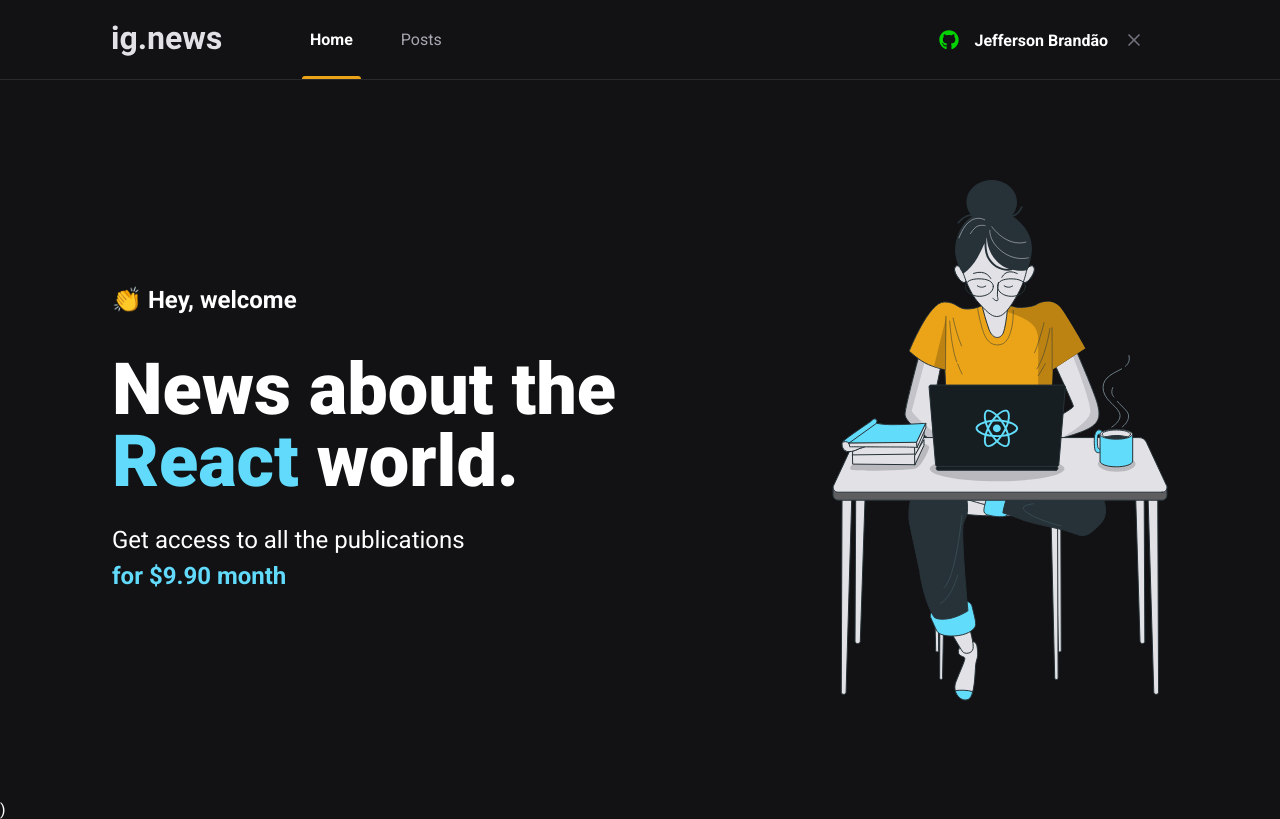
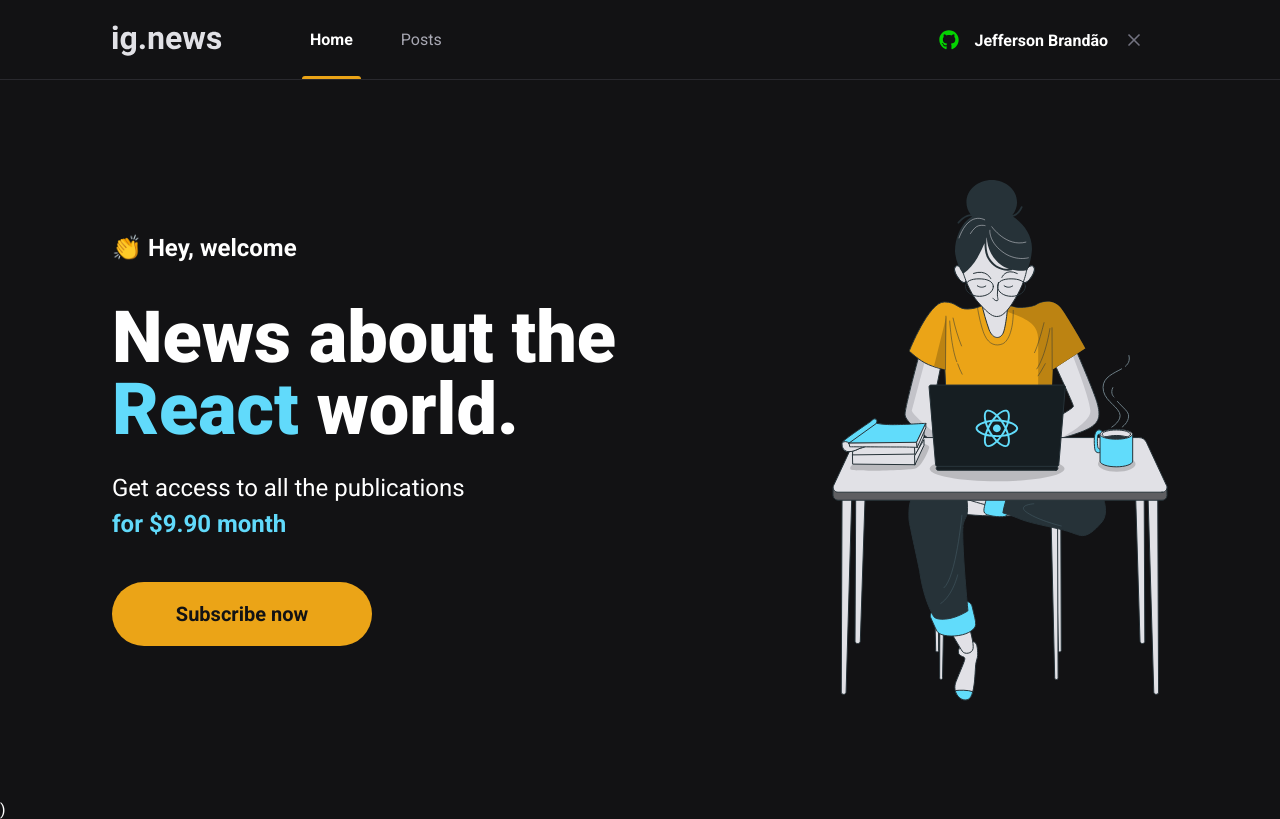
Before and after one commit to jeffersonbraster/blog-news, a Next.js app: page / in a window 1280 px wide. Built offline with nearby package versions, Linux system fonts and the light colour scheme.

Commit message:
criando o button subscribe

```diff
--- /dev/null
+++ b/src/components/SubcribeButton/index.tsx
@@ -0,0 +1,9 @@
+import styles from "./styles.module.scss";
+
+export function SubscribeButton() {
+  return (
+    <button type="button" className={styles.subscribe}>
+      Subscribe now
+    </button>
+  );
+}
--- /dev/null
+++ b/src/components/SubcribeButton/styles.module.scss
@@ -0,0 +1,21 @@
+.subscribe {
+  height: 4rem;
+  width: 260px;
+  border: 0;
+  border-radius: 2rem;
+
+  background: var(--yellow-500);
+  color: var(--gray-900);
+  font-size: 1.25rem;
+  font-weight: bold;
+
+  display: flex;
+  align-items: center;
+  justify-content: center;
+
+  transition: filter 0.2s;
+
+  &:hover {
+    filter: brightness(0.8);
+  }
+}
--- a/src/pages/home.module.scss
+++ b/src/pages/home.module.scss
@@ -38,4 +38,8 @@
       font-weight: bold;
     }
   }
+
+  button {
+    margin-top: 2.5rem;
+  }
 }
--- a/src/pages/index.tsx
+++ b/src/pages/index.tsx
@@ -1,4 +1,5 @@
 import Head from "next/head";
+import { SubscribeButton } from "../components/SubcribeButton";
 import styles from "./home.module.scss";
 
 export default function Home() {
@@ -19,6 +20,8 @@
             Get access to all the publications <br />
             <span>for $9.90 month</span>
           </p>
+
+          <SubscribeButton />
         </section>
 
         <img src="/images/avatar.svg" alt="Girl coding" />
```
